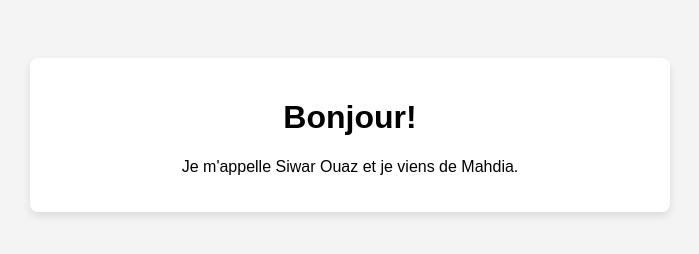
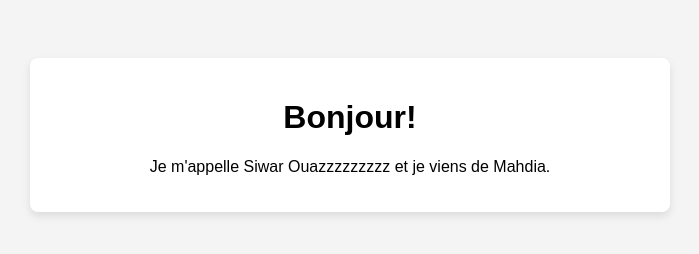
Before and after one commit to siouaz/html-devops, a plain HTML site: page index.html in a window 1280 px wide. Shown: the whole page, without its empty margins (290-989 px from the left). Drawn offline with Linux system fonts and the light colour scheme.

Commit message:
change html

```diff
--- a/index.html
+++ b/index.html
@@ -25,7 +25,7 @@
 
 <div class="container">
     <h1>Bonjour!</h1>
-    <p>Je m'appelle Siwar Ouaz et je viens de Mahdia.</p>
+    <p>Je m'appelle Siwar Ouazzzzzzzzz et je viens de Mahdia.</p>
 </div>
 
 </body>
```
